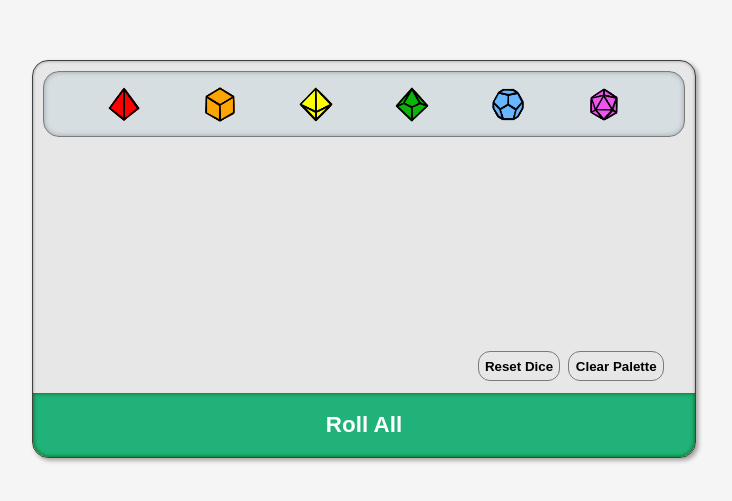
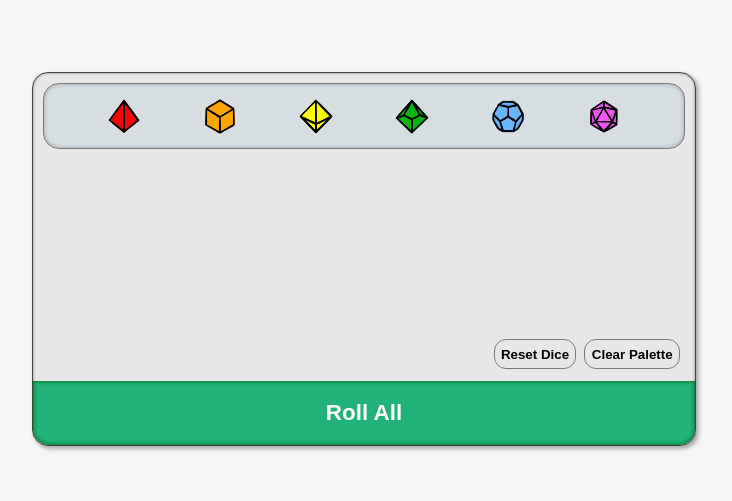
Before and after one commit to CoreyJSteiner/dice-palette, a React (Vite) app: page / in a window 1280 px wide. Shown: the part 141-642 px from the top of the page, without its empty margins (276-1008 px from the left). Built offline with nearby package versions, Linux system fonts and the light colour scheme.

Commit message:
update css sizing

```diff
--- a/src/components/DiceGroupDisplay.tsx
+++ b/src/components/DiceGroupDisplay.tsx
@@ -143,7 +143,7 @@ const DiceGroupDisplay: React.FC<DiceGroupDisplayProps> = ({
     }
 
     const styleDiceContentTransform = {
-        padding: isExpanded ? '1.5rem' : '0', transition: 'all 0.3s ease'
+        padding: isExpanded ? '' : '0', transition: 'all 0.3s ease'
     }
 
     return (
--- a/src/components/DieComponent.css
+++ b/src/components/DieComponent.css
@@ -85,16 +85,17 @@
     justify-content: center;
     align-items: center;
     width: 40rem;
-    height: 16rem;
-    margin: 0rem var(--palette-edge-space) 0rem var(--palette-edge-space);
+    height: 14rem;
+    margin: 0.5rem var(--palette-edge-space) 0rem var(--palette-edge-space);
     background: none;
     border-radius: 0rem 0rem 1rem 1rem;
 }
 
 .button-bottom-container {
-    position: absolute;
-    bottom: 0.5rem;
-    right: 1rem;
+    display: flex;
+    justify-content: right;
+    margin-bottom: 0.5rem;
+    width: 100%;
     z-index: 100;
 }
 
@@ -310,8 +311,8 @@
     width: auto;
     height: auto;
     min-width: 15rem;
-    min-height: 10rem;
     max-width: 25rem;
+    min-height: 6.5rem;
     background: grey;
     box-shadow: 0 0 20px rgba(0, 0, 0, 0.3);
     overflow: visible;
@@ -327,6 +328,7 @@
     flex-wrap: wrap;
     justify-content: center;
     align-items: center;
+    padding: 0;
     gap: 0.5rem;
     transition: all 0.3s ease;
 }
```
